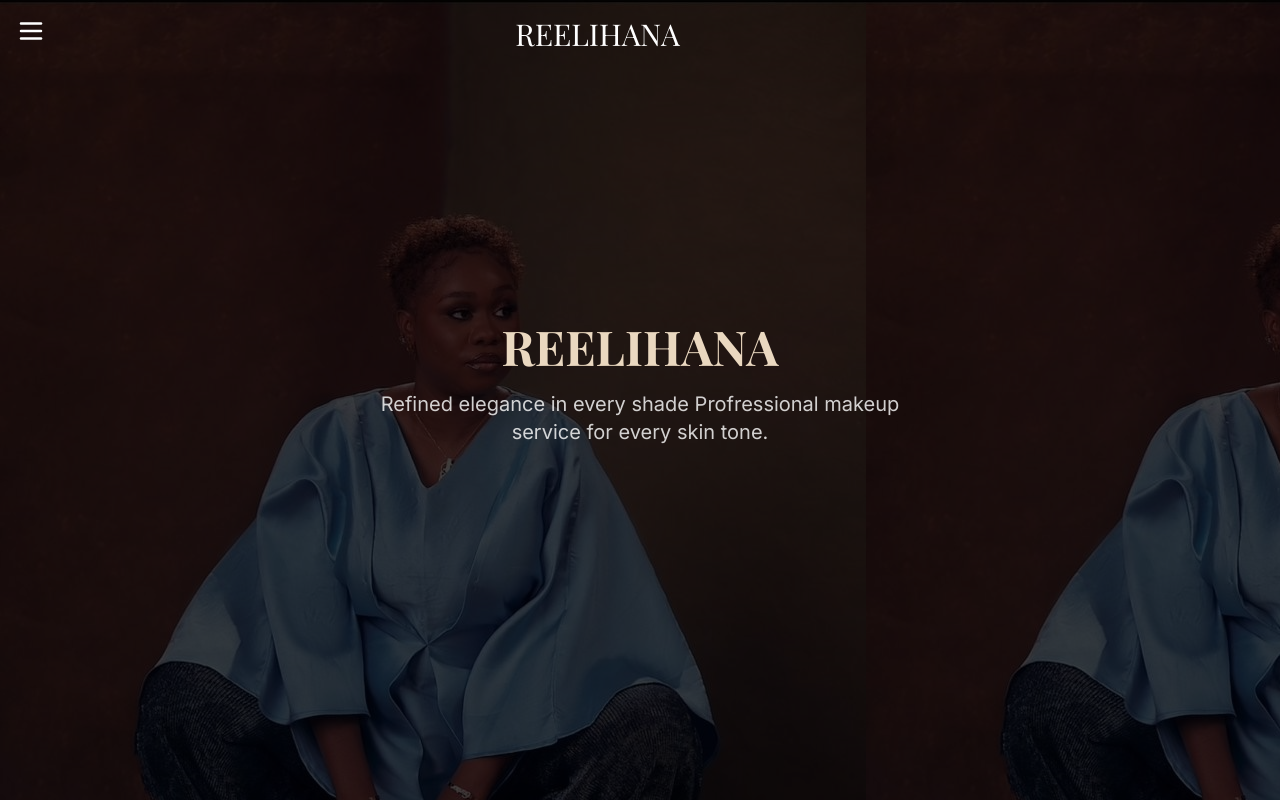
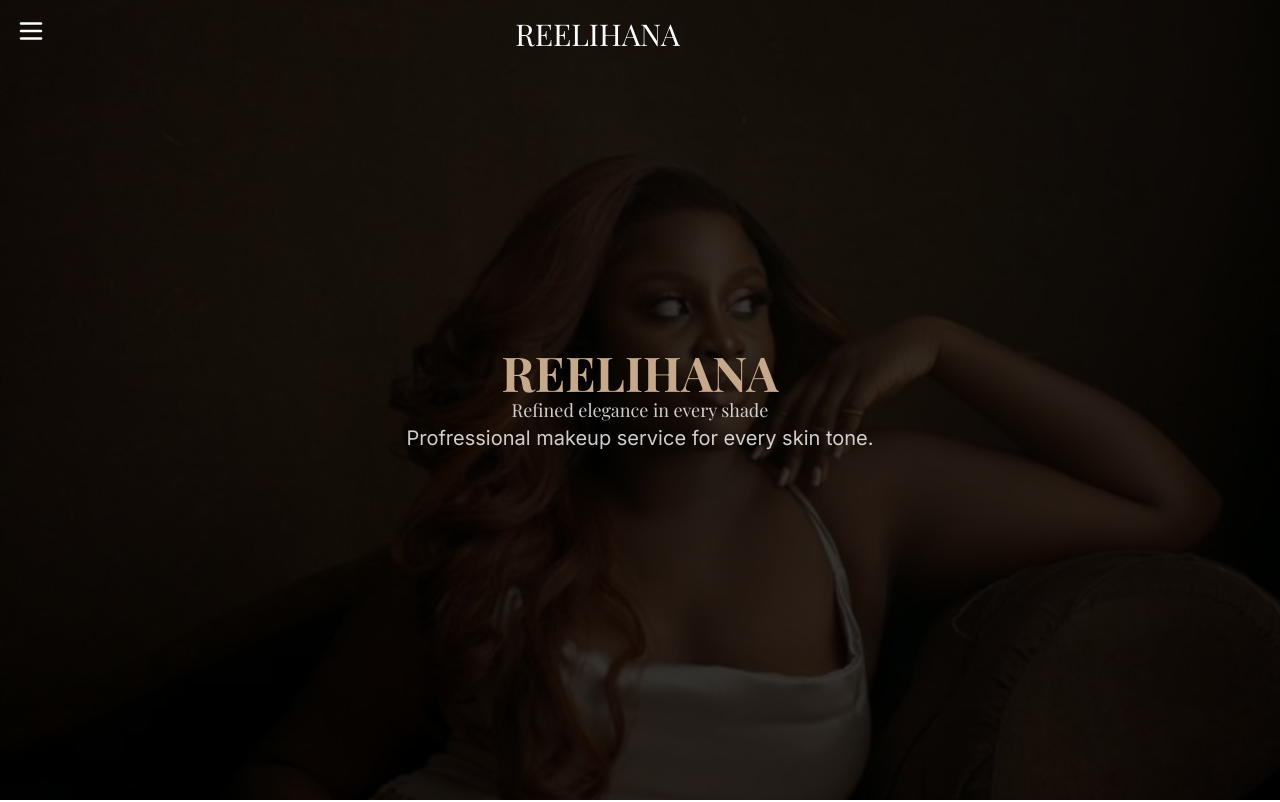
Before and after one commit to itsTari/reelihana, a Next.js app: page / in a window 1280 px wide. Shown: the top 802 px of the page. Built offline with nearby package versions, Linux system fonts and the light colour scheme.

Commit message:
modified root page file

```diff
--- a/app/globals.css
+++ b/app/globals.css
@@ -205,7 +205,6 @@
   border-radius: 50% !important;
   width: 50px !important;
   height: 50px !important;
-  /* font-weight: 900 !important; */
   margin-top: -25px !important;
   box-shadow: 0 2px 8px rgba(0, 0, 0, 0.15) !important;
   transition: all 0.3s ease !important;
--- a/app/page.tsx
+++ b/app/page.tsx
@@ -4,21 +4,25 @@ import Link from "next/link";
 export default function Home() {
   return (
     <>
-
-      <section className=" flex flex-col items-center justify-center relative bg-cover bg-center bg-no-repeat h-screen" style={{ background: 'url(/sample-6.jpg)'}}>
-          <div className="absolute inset-0 bg-black/75"></div>
+      <section
+        className=" flex flex-col items-center justify-center relative bg-cover bg-no-repeat w-full h-screen "
+        style={{ backgroundImage: "url(/sample-5.jpg)",  backgroundPosition: "50% 30%"}}
+      >
+        <div className="absolute inset-0 bg-black/75"></div>
         <div className="max-w-7xl mx-auto px-4 sm:px-6 lg:px-8 relative z-10">
-          <div className="flex items-center flex-col gap-5">
+          <div className="flex items-center flex-col  max-w-xl">
             <h1 className="text-4xl md:text-5xl font-bold font-heading">
-              <span className="text-[#EAD8C0] bg-clip-text">
-                REELIHANA
-              </span>
+              <span className="text-[#C6A98D] bg-clip-text">REELIHANA</span>
             </h1>
-            <p className="text-xl md:text-xl text-white/80 mb-8 max-w-xl mx-auto text-center font-body">
-              Refined elegance in every shade  Profressional makeup service for every skin tone.
+            <p className="text-lg text-white/80 mx-auto text-center font-heading">
+              Refined elegance in every shade
+            </p>
+            <p className="text-xl text-white/80 mx-auto text-center font-body">
+               Profressional makeup service for
+                every skin tone.
             </p>
             {/* <div className="flex flex-col sm:flex-row gap-4 justify-center"> */}
-              {/* <Link href='/service'>
+            {/* <Link href='/service'>
               <button
                 // onClick={() => setCurrentView("services")}
                 className="px-8 py-4 bg-gradient-to-r from-[#EAD8C0] via-[#C6A98D] to-[#8B6A5C] text-black font-semibold rounded-full hover:shadow-lg transform hover:-translate-y-1 transition-all duration-200"
@@ -38,7 +42,7 @@ export default function Home() {
           </div>
         </div>
       </section>
-      <HomeSlide/>
+      <HomeSlide />
     </>
   );
 }
```
